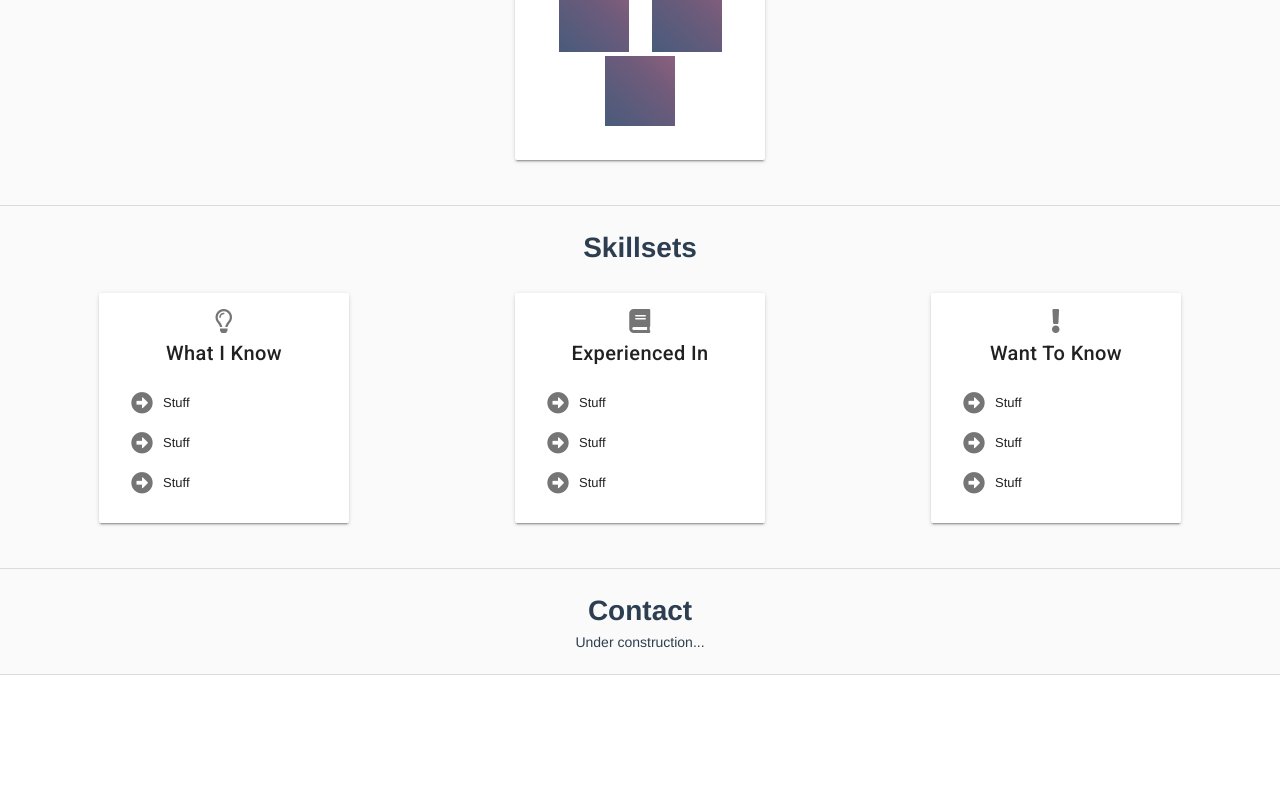
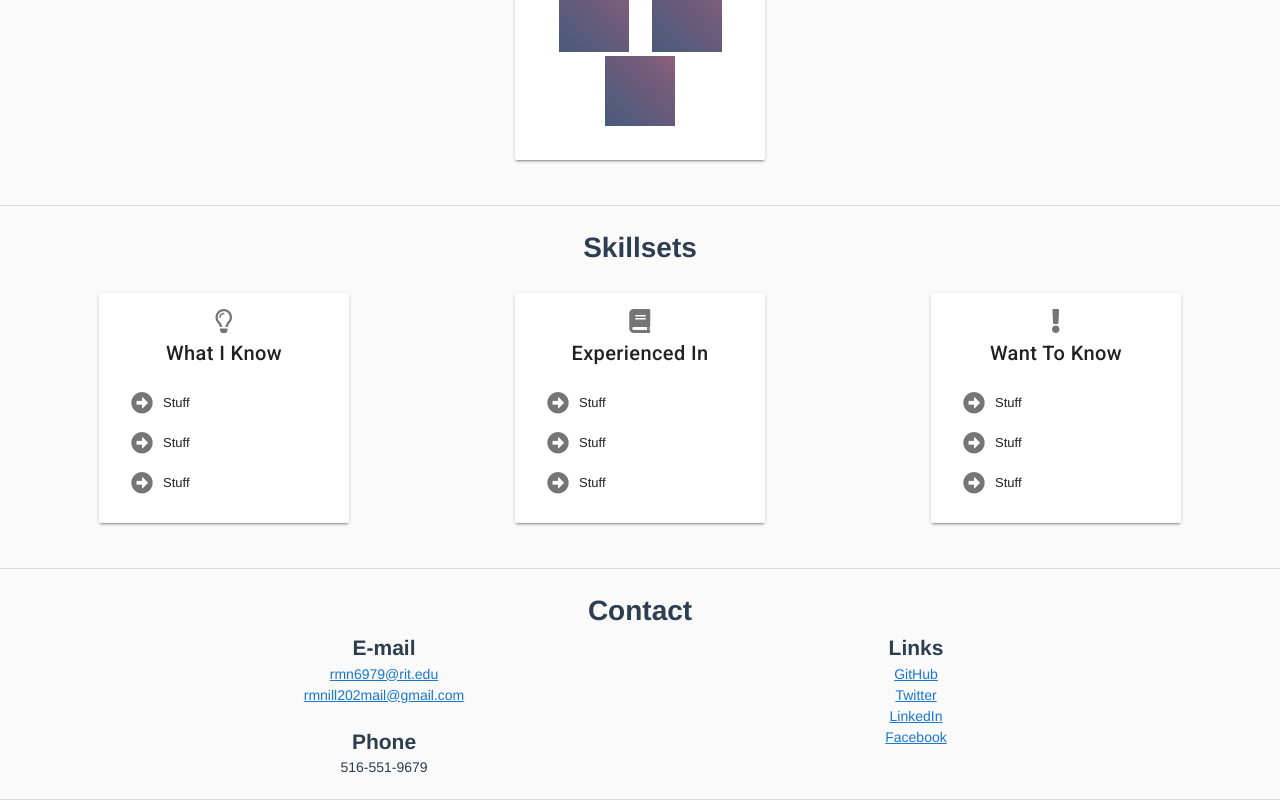
Before and after one commit to rmnill202/vuewebsite, a Vue app: page /#/ in a window 1280 px wide. Shown: the part 1696-2496 px from the top of the page. Before the commit the page ends 2371 px from the top, so only its background shows below. Built offline with nearby package versions, Linux system fonts and the light colour scheme.

Commit message:
Contact section and data
Updated the contact section, and basic data required for it

```diff
--- a/src/assets/website-data.json
+++ b/src/assets/website-data.json
@@ -220,8 +220,12 @@
       { "address": "rmnill202mail@gmail.com", "info": "Personal e-mail address" }
 	  ],
     "socialMedia": [
-      { "websiteName": "GitHub", "link": "https://github.com/rmnill202/" }
-    ]
+      { "websiteName": "GitHub", "link": "https://github.com/rmnill202/" },
+      { "websiteName": "Twitter", "link": "https://twitter.com/rmnill202" },
+      { "websiteName": "LinkedIn", "link": "https://www.linkedin.com/in/robert-nill-096b64112/" },
+      { "websiteName": "Facebook", "link": "https://www.facebook.com/robert.m.nill" }
+    ],
+    "phone": "516-551-9679"
   },
   "headerLinks": {
     "left": [
--- a/src/js/components/contact.vue
+++ b/src/js/components/contact.vue
@@ -1,10 +1,33 @@
 <template>
   <div>
-    <br>
+    <br> <!-- Section title -->
     <h1>Contact</h1>
-    <div>Under construction...</div>
-    <br>
-    <v-divider></v-divider>
+
+    <!-- Primary container -->
+    <div class="primaryContainer">
+
+      <div class="email"> <!-- E-mail -->
+        <h2>E-mail</h2>
+        <div v-for="item in contact.emails">
+          <a :href="`mailto:${item.address}`">{{item.address}}</a>
+        </div>
+      </div>
+
+      <div class="phone"> <!-- Phone -->
+        <h2>Phone</h2>
+        <span>{{contact.phone}}</span>
+      </div>
+
+      <div class="links"> <!-- General Links -->
+        <h2>Links</h2>
+        <div v-for="item in contact.socialMedia">
+          <a :href="item.link">{{item.websiteName}}</a>
+        </div>
+      </div>
+
+    </div>
+
+    <br><v-divider></v-divider>
   </div>
 </template>
 
@@ -19,4 +42,31 @@
   };
 </script>
 
-<style></style>
+<style>
+  @media only screen and (min-width: 560px) {
+    .primaryContainer {
+      display: grid;
+      grid-template-columns: 50% 50%;
+      grid-gap: 20px;
+      margin-left: 10%;
+      margin-right: 10%;
+    }
+    .email {
+      grid-column: 1 / 2;
+      grid-row: 1 / 2;
+    }
+    .phone {
+      grid-column: 1 / 2;
+      grid-row: 2 / 3;
+    }
+    .links {
+      grid-column: 2 / 3;
+      grid-row: 1 / 3;
+    }
+  }
+    @media only screen and (max-width: 559px) {
+    .email, .phone, .links {
+      padding-top: 15px;
+    }
+  }
+</style>
```
